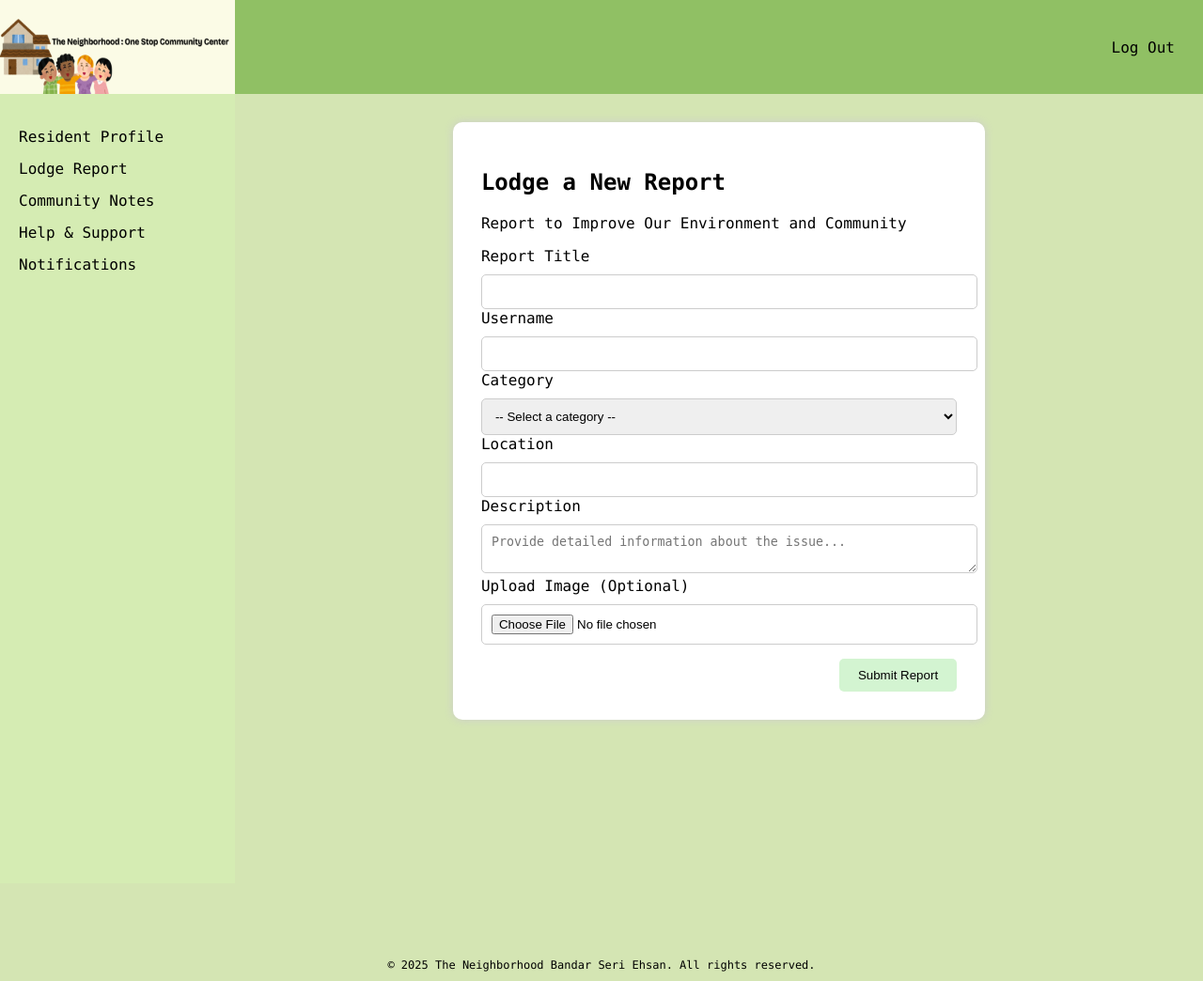
After one commit to FeliciaTee/NeighbourhoodProject, a PHP site: page /report.html in a window 1280 px wide. The commit adds this page. Shown: the whole page at 94% size. Run offline with PHP 8.4, Linux system fonts and the light colour scheme.

Commit message:
updatesssssss

```diff
--- /dev/null
+++ b/report.html
@@ -0,0 +1,143 @@
+<!DOCTYPE html>
+<html lang="en">
+<head>
+  <meta charset="UTF-8">
+  <title>REPORT</title>
+  <meta name="viewport" content="width=device-width, initial-scale=1">
+  <link rel="stylesheet" href="residentstyle.css">
+  </head>
+
+  <style>
+    .hero-right {
+      flex: 1;
+      padding: 30px;
+    }
+
+    .report-form {
+      background-color: white;
+      padding: 30px;
+      border-radius: 10px;
+      box-shadow: 0px 0px 10px #ccc;
+      max-width: 700px;
+    }
+
+    .report-form input,
+    .report-form select,
+    .report-form textarea {
+      width: 100%;
+      margin-top: 10px;
+      padding: 10px;
+      border: 1px solid #ccc;
+      border-radius: 5px;
+    }
+
+    .form-row {
+      display: flex;
+      gap: 30px;
+    }
+
+    .form-wrapper {
+    display: flex;
+    justify-content: center;
+    align-items: flex-start;
+    min-height: 100vh;
+    }
+
+    .form-row .form-group {
+      flex: 1;
+    }
+
+    .submit-btn {
+      margin-top: 15px;
+      padding: 10px 20px;
+      background-color: #d3f4d1;
+      border: none;
+      cursor: pointer;
+      border-radius: 5px;
+      float: right;
+    }
+
+    footer {
+      text-align: center;
+      padding: 10px;
+      margin-top: 50px;
+      font-size: 12px;
+    }
+  </style>
+<body>
+
+<div class="main">
+    <img src="banner.png" alt="banner" class="banner">
+      <ul>
+          <li><a href="logout.php">Log Out</a></li>
+      </ul>
+</div>
+
+  <div class="hero-container">
+    <div class="hero-left">
+      <ul>
+        <li><a href="resident.php">Resident Profile</a></li>
+        <li><a href="report.html"><i class="fa fa-pencil"></i>Lodge Report</a></li>
+        <li><a href="notescommunity.html"><i class="fa fa-sticky-note"></i>Community Notes</a></li>
+        <li><a href="faq.html"><i class="fa fa-question-circle"></i>Help & Support</a></li>
+        <li><a href="notification.php"><i class="fa fa-bell"></i> Notifications</a></li>
+      </ul>
+    </div>
+
+    <div class="hero-right">
+      <div class="form-wrapper">
+        <div class="report-form">
+          <h2>Lodge a New Report</h2>
+          <p>Report to Improve Our Environment and Community</p>
+
+          <form action="report.php" method="POST" enctype="multipart/form-data">
+            <div class="form-group">
+              <label>Report Title</label>
+              <input type="text" name="title" required>
+            </div>
+
+            <div class="form-group">
+              <label>Username</label>
+              <input type="text" name="username" required>
+            </div>
+
+            <div class="form-group">
+              <label>Category</label>
+              <select name="category" required>
+                <option value="">-- Select a category --</option>
+                <option value="Road Damage">Road Damage</option>
+                <option value="Garbage Issue">Garbage Issue</option>
+                <option value="Streetlight Issue">Streetlight Issue</option>
+                <option value="Water Supplies">Water Supplies</option>
+                <option value="Others">Others</option>
+              </select>
+            </div>
+
+            <div class="form-group">
+              <label>Location</label>
+              <input type="text" name="location" required>
+            </div>
+
+            <div class="form-group">
+              <label>Description</label>
+              <textarea name="description" placeholder="Provide detailed information about the issue..." required></textarea>
+            </div>
+
+            <div class="form-group">
+              <label>Upload Image (Optional)</label>
+              <input type="file" name="image">
+            </div>
+
+            <button type="submit" class="submit-btn">Submit Report</button>
+          </form>
+        </div>
+      </div>
+    </div>
+  </div>
+
+  <footer>
+    © 2025 The Neighborhood Bandar Seri Ehsan. All rights reserved.
+  </footer>
+
+</body>
+</html>
--- a/residentstyle.css
+++ b/residentstyle.css
@@ -66,3 +66,32 @@ li a:hover {
     text-decoration: none;
     color: black;
 }
+
+.sidebar {
+    display: flex;
+}
+
+.sidebar {
+    width: 210px;
+    height: 100vh;
+    background-color: #d5ecb3;
+    padding: 20px;
+}
+
+.sidebar li {
+    display: flex;
+}
+
+.sidebar ul {
+    text-decoration: none;
+    padding: 0;
+}
+
+.sidebar ul li {
+    margin: 15px 0;
+}
+
+.sidebar ul li a {
+    text-decoration: none;
+    color: black;
+}
```
Also changed, not shown: faq.html (+19 -83 lines).
